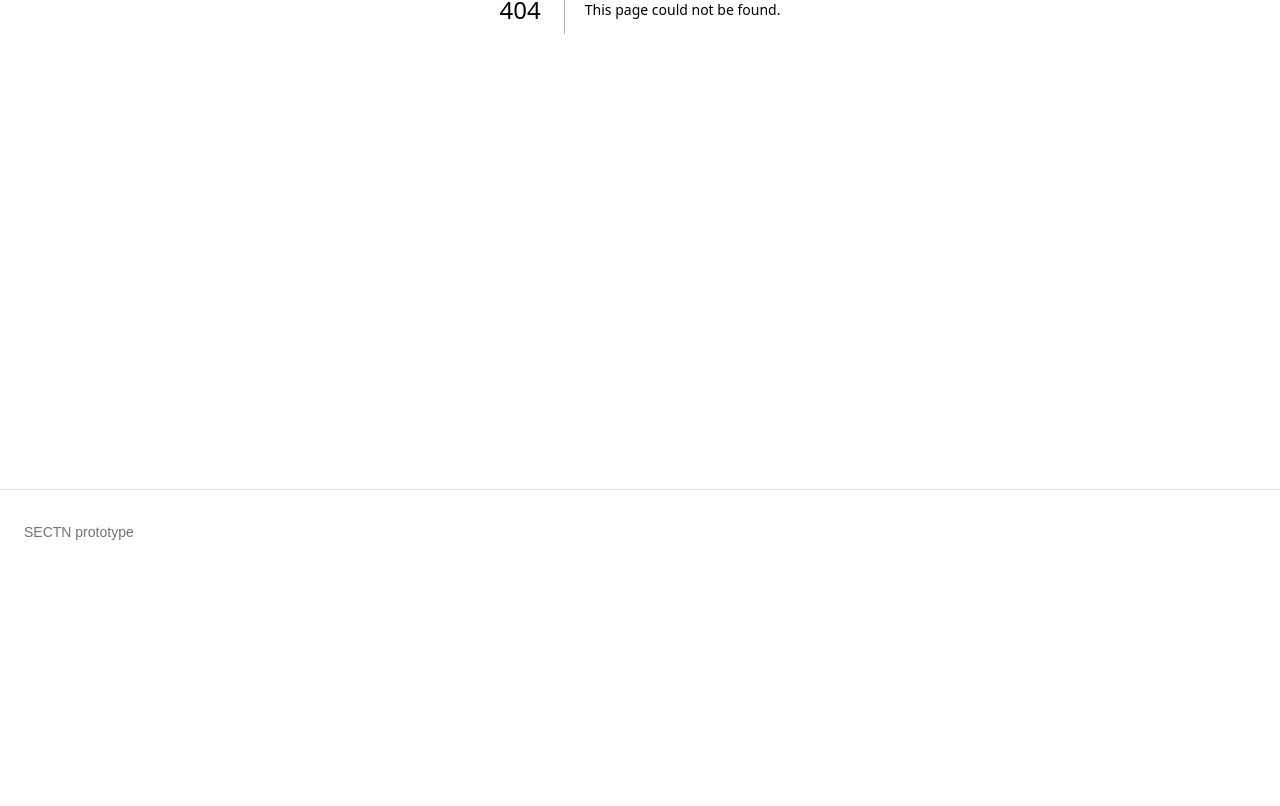
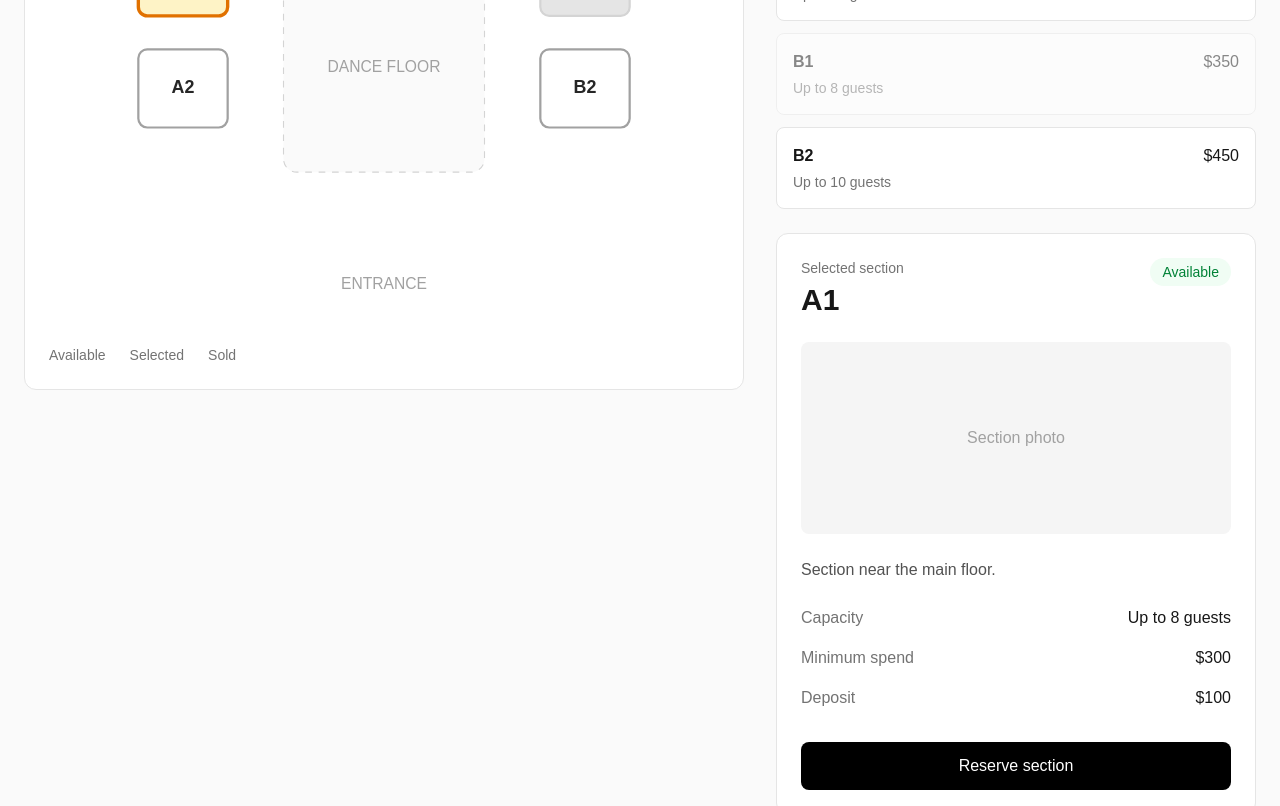
Before and after one commit to SCTN-Bottles/bar_section_app, a Next.js app in the folder bar_app/: page /venues/MyHouse in a window 1280 px wide. Before the commit this address had no page. Shown: the part 460-1266 px from the top of the page. Before the commit the page ends 1034 px from the top, so only its background shows below. Built offline with nearby package versions, Linux system fonts and the light colour scheme.

Commit message:
added section map functionality

```diff
--- /dev/null
+++ b/bar_app/src/app/venues/[venueName]/page.tsx
@@ -0,0 +1,51 @@
+import { notFound } from "next/navigation";
+
+import VenueExplorer from "@/components/venues/VenueExplorer";
+import {
+  getVenueByName,
+  getVenues,
+} from "@/lib/venues";
+
+type VenuePageProps = {
+  params: Promise<{
+    venueName: string;
+  }>;
+};
+
+export function generateStaticParams() {
+  return getVenues().map((venue) => ({
+    name: venue.name,
+  }));
+}
+
+export default async function VenuePage({
+  params,
+}: VenuePageProps) {
+  const { venueName } = await params;
+
+  const venue = getVenueByName(venueName);
+
+  if (!venue) {
+    notFound();
+  }
+
+  return (
+    <section className="mx-auto max-w-7xl px-6 py-12">
+      <div className="mb-10">
+        <p className="text-sm text-neutral-500">
+          {venue.city}, {venue.state}
+        </p>
+
+        <h1 className="mt-2 text-4xl font-semibold">
+          {venue.name}
+        </h1>
+
+        <p className="mt-3 max-w-2xl text-neutral-600">
+          {venue.description}
+        </p>
+      </div>
+
+      <VenueExplorer venue={venue} />
+    </section>
+  );
+}
--- /dev/null
+++ b/bar_app/src/components/venues/SectionDetails.tsx
@@ -0,0 +1,82 @@
+import Link from "next/link";
+
+import { Section } from "@/types/venue";
+
+type SectionDetailsProps = {
+  venueName: string;
+  section: Section;
+};
+
+export default function SectionDetails({
+  venueName,
+  section,
+}: SectionDetailsProps) {
+  return (
+    <div className="rounded-xl border border-neutral-200 bg-white p-6">
+      <div className="flex items-start justify-between">
+        <div>
+          <p className="text-sm text-neutral-500">
+            Selected section
+          </p>
+
+          <h2 className="mt-1 text-3xl font-semibold">
+            {section.name}
+          </h2>
+        </div>
+
+        <span className="rounded-full bg-green-50 px-3 py-1 text-sm text-green-700">
+          Available
+        </span>
+      </div>
+
+      <div className="my-6 h-48 rounded-lg bg-neutral-100">
+        <div className="flex h-full items-center justify-center text-neutral-400">
+          Section photo
+        </div>
+      </div>
+
+      <p className="text-neutral-600">
+        {section.description}
+      </p>
+
+      <dl className="mt-6 space-y-4">
+        <div className="flex justify-between">
+          <dt className="text-neutral-500">
+            Capacity
+          </dt>
+
+          <dd className="font-medium">
+            Up to {section.capacity} guests
+          </dd>
+        </div>
+
+        <div className="flex justify-between">
+          <dt className="text-neutral-500">
+            Minimum spend
+          </dt>
+
+          <dd className="font-medium">
+            ${section.minimumSpend}
+          </dd>
+        </div>
+
+        <div className="flex justify-between">
+          <dt className="text-neutral-500">
+            Deposit
+          </dt>
+
+          <dd className="font-medium">
+            ${section.deposit}
+          </dd>
+        </div>
+      </dl>
+
+      <Link
+        href={`/checkout/${venueName}/${section.id}`}
+        className="mt-8 block rounded-lg bg-black px-5 py-3 text-center font-medium text-white hover:bg-neutral-800"
+      >
+        Reserve section
+      </Link>
+    </div>
+  );
+}
--- /dev/null
+++ b/bar_app/src/components/venues/VenueExplorer.tsx
@@ -0,0 +1,91 @@
+"use client";
+
+import { useState } from "react";
+
+import SectionDetails from "@/components/venues/SectionDetails";
+import SectionMap from "@/components/venues/SectionMap";
+import { Venue } from "@/types/venue";
+
+type VenueExplorerProps = {
+  venue: Venue;
+};
+
+export default function VenueExplorer({
+  venue,
+}: VenueExplorerProps) {
+  const firstAvailableSection =
+    venue.sections.find(
+      (section) => section.status === "available"
+    );
+
+  const [selectedSectionId, setSelectedSectionId] =
+    useState(firstAvailableSection?.id ?? "");
+
+  const selectedSection = venue.sections.find(
+    (section) =>
+      section.id === selectedSectionId
+  );
+
+  return (
+    <div className="grid gap-8 lg:grid-cols-[1.5fr_1fr]">
+      <div>
+        <SectionMap
+          sections={venue.sections}
+          selectedSectionId={selectedSectionId}
+          onSelectSection={setSelectedSectionId}
+        />
+      </div>
+
+      <div>
+        <h2 className="mb-4 text-xl font-semibold">
+          Available sections
+        </h2>
+
+        <div className="mb-6 space-y-3">
+          {venue.sections.map((section) => (
+            <button
+              key={section.id}
+              type="button"
+              disabled={section.status === "sold"}
+              onClick={() =>
+                setSelectedSectionId(section.id)
+              }
+              className={`w-full rounded-lg border p-4 text-left ${
+                selectedSectionId === section.id
+                  ? "border-black bg-neutral-50"
+                  : "border-neutral-200 bg-white"
+              } ${
+                section.status === "sold"
+                  ? "cursor-not-allowed opacity-50"
+                  : "hover:border-neutral-400"
+              }`}
+            >
+              <div className="flex justify-between">
+                <div>
+                  <p className="font-semibold">
+                    {section.name}
+                  </p>
+
+                  <p className="mt-1 text-sm text-neutral-500">
+                    Up to {section.capacity} guests
+                  </p>
+                </div>
+
+                <p className="font-medium">
+                  ${section.minimumSpend}
+                </p>
+              </div>
+            </button>
+          ))}
+        </div>
+
+        {selectedSection && (
+          <SectionDetails
+            venueName={venue.name}
+            section={selectedSection}
+          />
+        )}
+      </div>
+    </div>
+  );
+}
```
